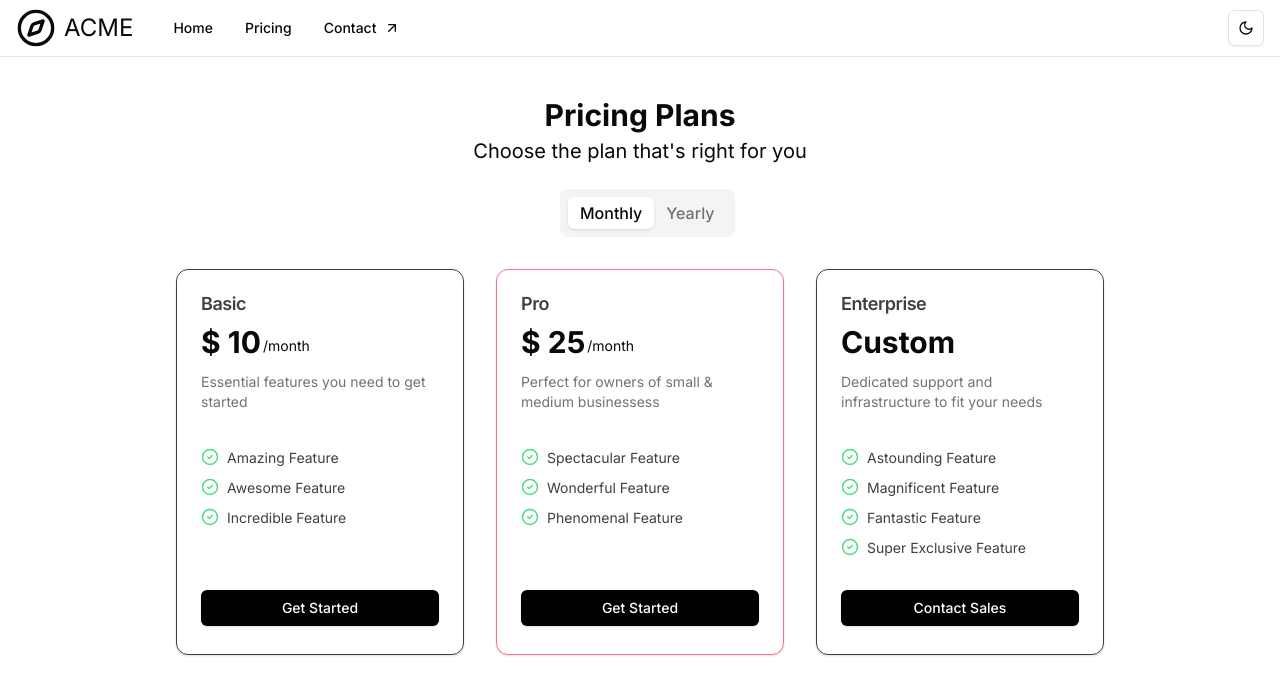
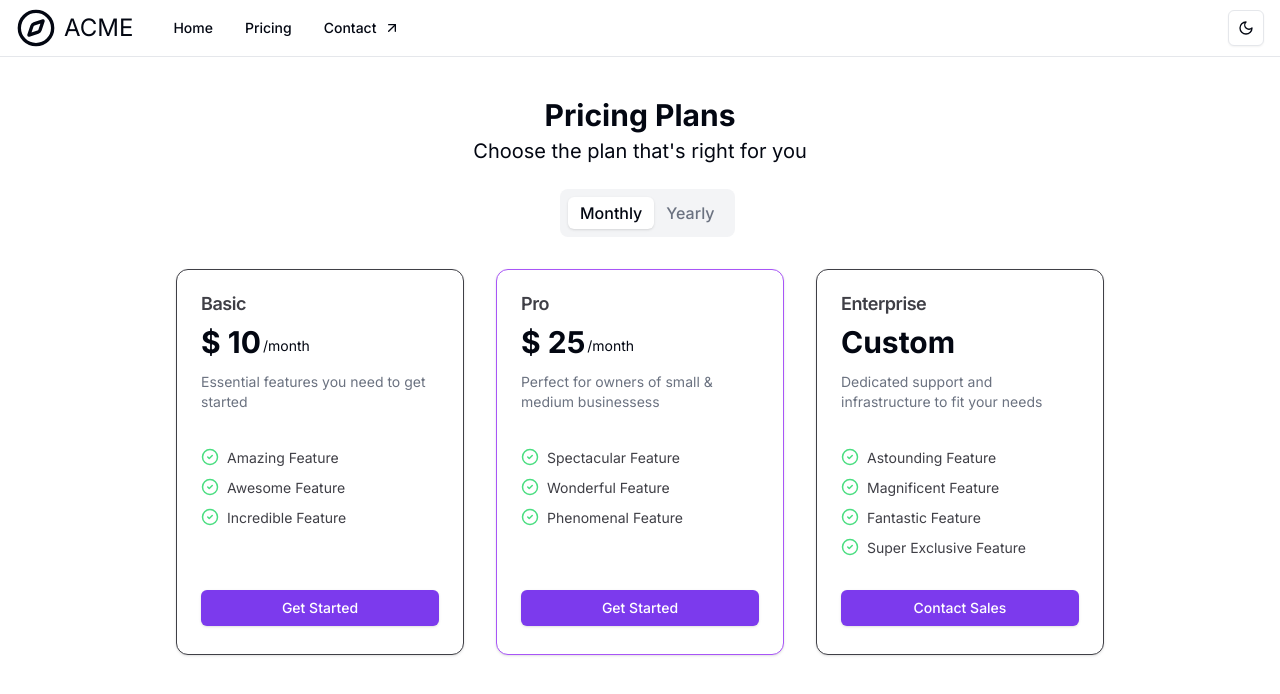
Before and after one commit to augustopolonio/landing-page, a Next.js app: page /pricing in a window 1280 px wide. Shown: the top 694 px of the page. Built offline with nearby package versions, Linux system fonts and the light colour scheme.

Commit message:
style: ajusts in pricing page

```diff
--- a/src/app/globals.css
+++ b/src/app/globals.css
@@ -1,61 +1,64 @@
 @tailwind base;
 @tailwind components;
 @tailwind utilities;
+
 @layer base {
   :root {
     --background: 0 0% 100%;
-    --foreground: 240 10% 3.9%;
+    --foreground: 224 71.4% 4.1%;
     --card: 0 0% 100%;
-    --card-foreground: 240 10% 3.9%;
+    --card-foreground: 224 71.4% 4.1%;
     --popover: 0 0% 100%;
-    --popover-foreground: 240 10% 3.9%;
-    --primary: 240 5.9% 10%;
-    --primary-foreground: 0 0% 98%;
-    --secondary: 240 4.8% 95.9%;
-    --secondary-foreground: 240 5.9% 10%;
-    --muted: 240 4.8% 95.9%;
-    --muted-foreground: 240 3.8% 46.1%;
-    --accent: 240 4.8% 95.9%;
-    --accent-foreground: 240 5.9% 10%;
+    --popover-foreground: 224 71.4% 4.1%;
+    --primary: 262.1 83.3% 57.8%;
+    --primary-foreground: 210 20% 98%;
+    --secondary: 220 14.3% 95.9%;
+    --secondary-foreground: 220.9 39.3% 11%;
+    --muted: 220 14.3% 95.9%;
+    --muted-foreground: 220 8.9% 46.1%;
+    --accent: 220 14.3% 95.9%;
+    --accent-foreground: 220.9 39.3% 11%;
     --destructive: 0 84.2% 60.2%;
-    --destructive-foreground: 0 0% 98%;
-    --border: 240 5.9% 90%;
-    --input: 240 5.9% 90%;
-    --ring: 240 10% 3.9%;
+    --destructive-foreground: 210 20% 98%;
+    --border: 220 13% 91%;
+    --input: 220 13% 91%;
+    --ring: 262.1 83.3% 57.8%;
+    --radius: 0.5rem;
     --chart-1: 12 76% 61%;
     --chart-2: 173 58% 39%;
     --chart-3: 197 37% 24%;
     --chart-4: 43 74% 66%;
     --chart-5: 27 87% 67%;
-    --radius: 0.5rem
   }
+
   .dark {
-    --background: 240 10% 3.9%;
-    --foreground: 0 0% 98%;
-    --card: 240 10% 3.9%;
-    --card-foreground: 0 0% 98%;
-    --popover: 240 10% 3.9%;
-    --popover-foreground: 0 0% 98%;
-    --primary: 0 0% 98%;
-    --primary-foreground: 240 5.9% 10%;
-    --secondary: 240 3.7% 15.9%;
-    --secondary-foreground: 0 0% 98%;
-    --muted: 240 3.7% 15.9%;
-    --muted-foreground: 240 5% 64.9%;
-    --accent: 240 3.7% 15.9%;
-    --accent-foreground: 0 0% 98%;
+    --background: 224 71.4% 4.1%;
+    --foreground: 210 20% 98%;
+    --card: 224 71.4% 4.1%;
+    --card-foreground: 210 20% 98%;
+    --popover: 224 71.4% 4.1%;
+    --popover-foreground: 210 20% 98%;
+    --primary: 263.4 70% 50.4%;
+    --primary-foreground: 210 20% 98%;
+    --secondary: 215 27.9% 16.9%;
+    --secondary-foreground: 210 20% 98%;
+    --muted: 215 27.9% 16.9%;
+    --muted-foreground: 217.9 10.6% 64.9%;
+    --accent: 215 27.9% 16.9%;
+    --accent-foreground: 210 20% 98%;
     --destructive: 0 62.8% 30.6%;
-    --destructive-foreground: 0 0% 98%;
-    --border: 240 3.7% 15.9%;
-    --input: 240 3.7% 15.9%;
-    --ring: 240 4.9% 83.9%;
+    --destructive-foreground: 210 20% 98%;
+    --border: 215 27.9% 16.9%;
+    --input: 215 27.9% 16.9%;
+    --ring: 263.4 70% 50.4%;
     --chart-1: 220 70% 50%;
     --chart-2: 160 60% 45%;
     --chart-3: 30 80% 55%;
     --chart-4: 280 65% 60%;
-    --chart-5: 340 75% 55%
+    --chart-5: 340 75% 55%;
   }
 }
+
 @layer base {
   * {
     @apply border-border;
--- a/src/app/pricing/page.tsx
+++ b/src/app/pricing/page.tsx
@@ -68,7 +68,7 @@ const PricingCard = ({
 }: PricingCardProps) => (
 	<Card
 		className={cn(
-			`w-72 flex flex-col justify-between py-1 ${popular ? "border-rose-400" : "border-zinc-700"} mx-auto sm:mx-0`,
+			`w-72 flex flex-col justify-between py-1 ${popular ? "border-purple-500" : "border-zinc-700"} mx-auto sm:mx-0`,
 			{
 				"animate-backgroundShine bg-white dark:bg-[linear-gradient(110deg,#000103,45%,#1e2631,55%,#000103)] bg-[length:200%_100%] transition-colors":
 					exclusive,
@@ -120,7 +120,10 @@ const PricingCard = ({
 			</CardContent>
 		</div>
 		<CardFooter className="mt-2">
-			<Button className="relative inline-flex w-full items-center justify-center rounded-md bg-black text-white dark:bg-white px-6 font-medium  dark:text-black transition-colors focus:outline-none focus:ring-2 focus:ring-slate-400 focus:ring-offset-2 focus:ring-offset-slate-50">
+			<Button
+				variant="default"
+				className="relative inline-flex w-full items-center justify-center rounded-md  text-white  px-6 font-medium transition-colors focus:outline-none focus:ring-2 focus:ring-slate-400 focus:ring-offset-2 focus:ring-offset-slate-50"
+			>
 				<div className="absolute -inset-0.5 -z-10 rounded-lg bg-gradient-to-b from-[#c7d2fe] to-[#8678f9] opacity-75 blur" />
 				{actionLabel}
 			</Button>
```
